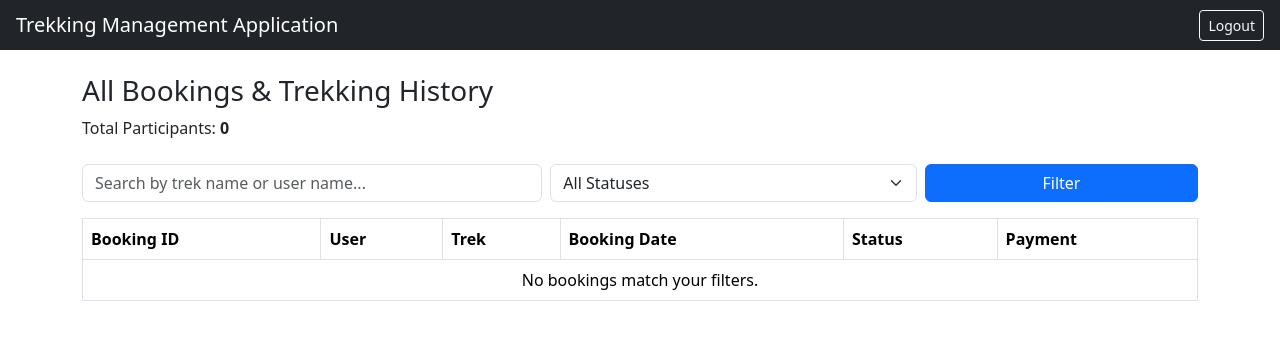
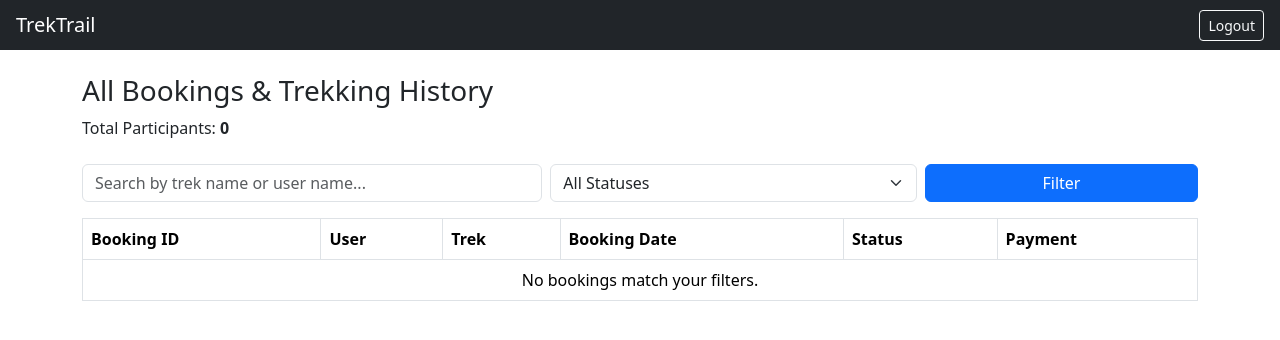
Before and after one commit to 24f2002804/trekking-management-application, a Flask app: page /admin/bookings in a window 1280 px wide. Shown: the top 340 px of the page. Run offline with Flask 3, Linux system fonts and the light colour scheme; the visitor is signed in with stand-in values (Sample User, id 1); data comes from the database, SQL or seed files in the repository; data that the repository does not hold is empty.

Commit message:
updated title of application

```diff
--- a/app/templates/base.html
+++ b/app/templates/base.html
@@ -2,13 +2,13 @@
 <html lang="en">
 <head>
     <meta charset="UTF-8">
-    <title>Trekking Management Application</title>
+    <title>TrekTrail</title>
     <link href="https://cdn.jsdelivr.net/npm/bootstrap@5.3.3/dist/css/bootstrap.min.css" rel="stylesheet">
     <script src="https://cdn.jsdelivr.net/npm/chart.js@4.4.0/dist/chart.umd.min.js"></script>
 </head>
 <body>
     <nav class="navbar navbar-dark bg-dark px-3">
-        <span class="navbar-brand mb-0 h1">Trekking Management Application</span>
+        <span class="navbar-brand mb-0 h1">TrekTrail</span>
         {% if current_user.is_authenticated %}
         <a href="{{ url_for('auth.logout') }}" class="btn btn-outline-light btn-sm">Logout</a>
         {% endif %}
```
